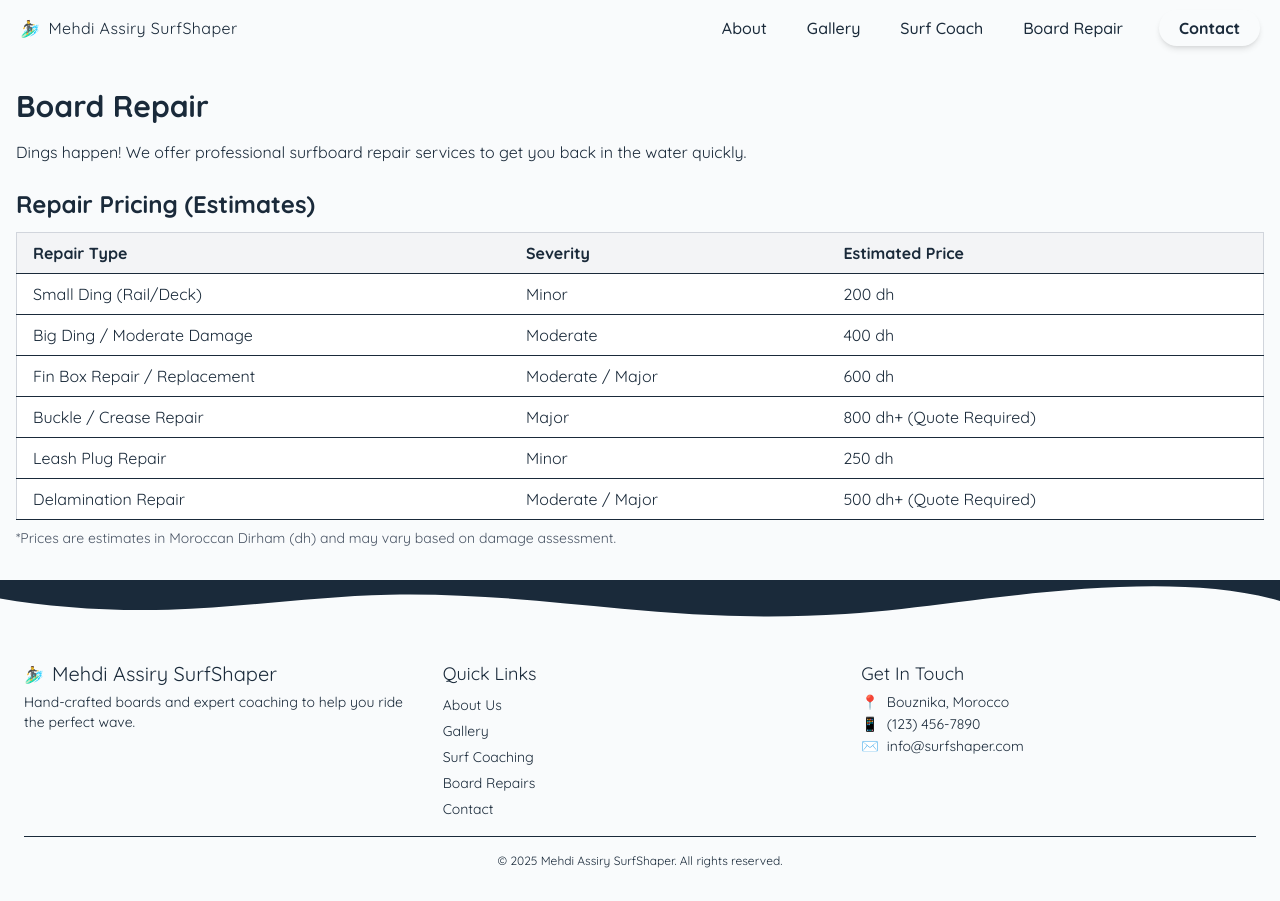
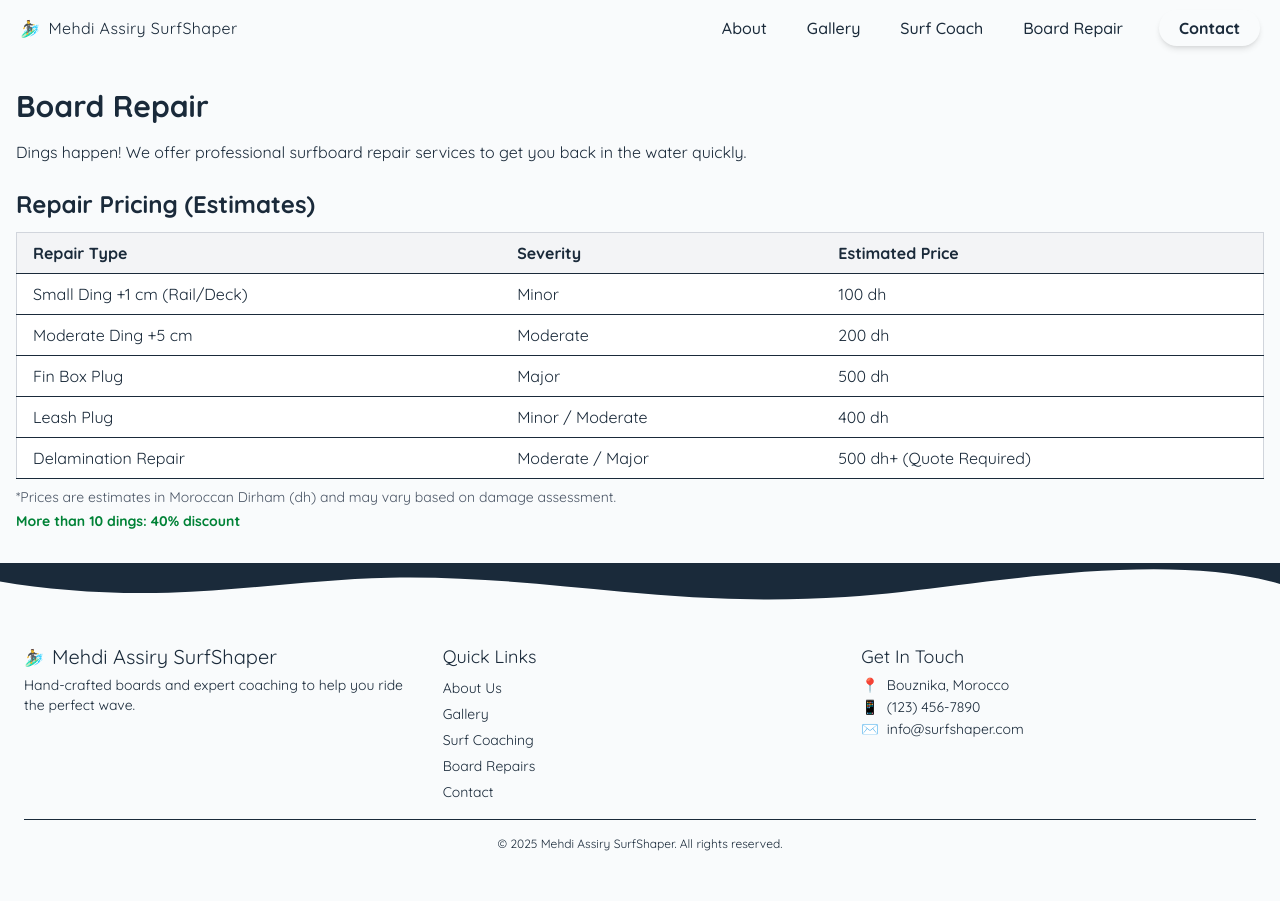
Before and after one commit to hypefi/surfingatbouz, a Next.js app: page /board-repair in a window 1280 px wide. Built offline with nearby package versions, Linux system fonts and the light colour scheme.

Commit message:
new prices

```diff
--- a/src/app/board-repair/page.tsx
+++ b/src/app/board-repair/page.tsx
@@ -19,29 +19,24 @@ export default function BoardRepairPage() {
           </thead>
           <tbody>
             <tr className="hover:bg-gray-50">
-              <td className="py-2 px-4 border-b">Small Ding (Rail/Deck)</td>
+              <td className="py-2 px-4 border-b">Small Ding +1 cm (Rail/Deck)</td>
               <td className="py-2 px-4 border-b">Minor</td>
+              <td className="py-2 px-4 border-b">100 dh</td>
+            </tr>
+            <tr className="hover:bg-gray-50">
+              <td className="py-2 px-4 border-b">Moderate Ding +5 cm</td>
+              <td className="py-2 px-4 border-b">Moderate</td>
               <td className="py-2 px-4 border-b">200 dh</td>
             </tr>
             <tr className="hover:bg-gray-50">
-              <td className="py-2 px-4 border-b">Big Ding / Moderate Damage</td>
-              <td className="py-2 px-4 border-b">Moderate</td>
-              <td className="py-2 px-4 border-b">400 dh</td>
+              <td className="py-2 px-4 border-b">Fin Box Plug</td>
+              <td className="py-2 px-4 border-b">Major</td>
+              <td className="py-2 px-4 border-b">500 dh</td>
             </tr>
             <tr className="hover:bg-gray-50">
-              <td className="py-2 px-4 border-b">Fin Box Repair / Replacement</td>
-              <td className="py-2 px-4 border-b">Moderate / Major</td>
-              <td className="py-2 px-4 border-b">600 dh</td>
-            </tr>
-            <tr className="hover:bg-gray-50">
-              <td className="py-2 px-4 border-b">Buckle / Crease Repair</td>
-              <td className="py-2 px-4 border-b">Major</td>
-              <td className="py-2 px-4 border-b">800 dh+ (Quote Required)</td>
-            </tr>
-             <tr className="hover:bg-gray-50">
-              <td className="py-2 px-4 border-b">Leash Plug Repair</td>
-              <td className="py-2 px-4 border-b">Minor</td>
-              <td className="py-2 px-4 border-b">250 dh</td>
+              <td className="py-2 px-4 border-b">Leash Plug</td>
+              <td className="py-2 px-4 border-b">Minor / Moderate</td>
+              <td className="py-2 px-4 border-b">400 dh</td>
             </tr>
             <tr className="hover:bg-gray-50">
               <td className="py-2 px-4 border-b">Delamination Repair</td>
@@ -52,6 +47,7 @@ export default function BoardRepairPage() {
           </tbody>
         </table>
         <p className="text-sm text-gray-600 mt-2">*Prices are estimates in Moroccan Dirham (dh) and may vary based on damage assessment.</p>
+        <p className="text-sm text-green-700 mt-1 font-semibold">More than 10 dings: 40% discount</p>
       </div>
       {/* Add contact info/form for quotes */}
     </div>
--- a/src/app/surf-coach/page.tsx
+++ b/src/app/surf-coach/page.tsx
@@ -21,7 +21,12 @@ export default function SurfCoachPage() {
             <tr className="hover:bg-gray-50">
               <td className="py-2 px-4 border-b">Beginner Lesson (Private)</td>
               <td className="py-2 px-4 border-b">1.5 hours</td>
-              <td className="py-2 px-4 border-b">$80</td>
+              <td className="py-2 px-4 border-b">300dh</td>
+            </tr>
+            <tr className="hover:bg-gray-50">
+              <td className="py-2 px-4 border-b">Group Lesson</td>
+              <td className="py-2 px-4 border-b">1.5 hours</td>
+              <td className="py-2 px-4 border-b">200dh</td>
             </tr>
             <tr className="hover:bg-gray-50">
               <td className="py-2 px-4 border-b">Intermediate Coaching</td>
@@ -31,12 +36,16 @@ export default function SurfCoachPage() {
             <tr className="hover:bg-gray-50">
               <td className="py-2 px-4 border-b">Surf Guiding (Half Day)</td>
               <td className="py-2 px-4 border-b">4 hours</td>
-              <td className="py-2 px-4 border-b">$150</td>
+              <td className="py-2 px-4 border-b">500dh</td>
             </tr>
             {/* Add more pricing tiers */}
           </tbody>
         </table>
       </div>
+      <p className="mt-4 text-sm text-gray-700">
+        Includes material, wetsuit and board.<br />
+        Without wetsuit: <span className="font-semibold">50dh discount</span> if students have their own wetsuit.
+      </p>
       {/* Add call to action button */}
     </div>
   );
```
